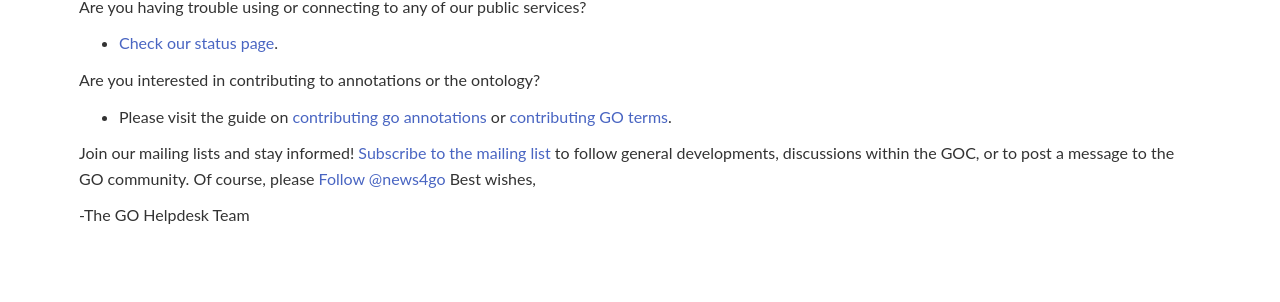
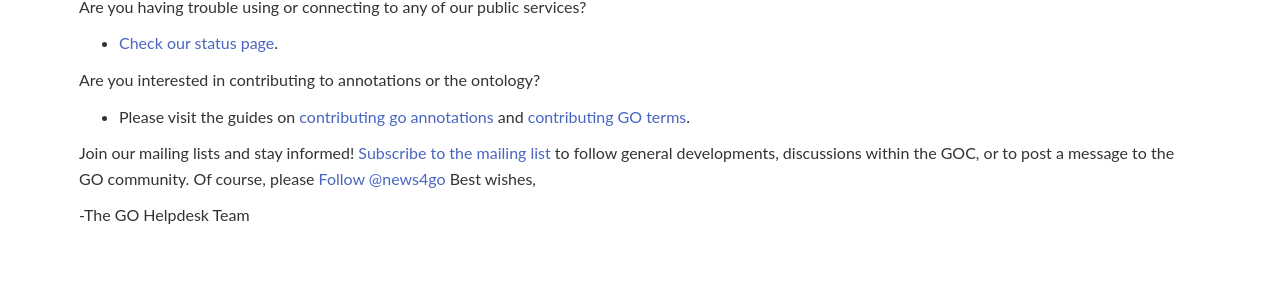
Before and after one commit to geneontology/geneontology.github.io, a Jekyll site: the page built from _docs/help.md, in a window 1280 px wide and 1078 px high. Shown: the part 377-679 px from the top of the window. Built offline with Jekyll 4.4.1, drawn with Linux system fonts in a browser that asks for light colours; nearby versions of some CDN libraries; comment, search, counter and statistics services are not loaded.

Commit message:
Update help.md
grammar

```diff
--- a/_docs/help.md
+++ b/_docs/help.md
@@ -16,7 +16,7 @@ Are you having trouble using or connecting to any of our public services?
 * [Check our status page](https://status.geneontology.org/){:target="_blank"}.
 
 Are you interested in contributing to annotations or the ontology?
-* Please visit the guide on [contributing go annotations](/docs/contributing-to-go/) or [contributing GO terms](/docs/contributing-to-go-terms/).
+* Please visit the guides on [contributing go annotations](/docs/contributing-to-go/) and [contributing GO terms](/docs/contributing-to-go-terms/).
 
 Join our mailing lists and stay informed! [Subscribe to the mailing list](https://mailman.stanford.edu/mailman/listinfo/go-friends){:target="_blank"} to follow general developments, discussions within the GOC, or to post a message to the GO community.
 Of course, please <a href="https://twitter.com/news4go?ref_src=twsrc%5Etfw" class="twitter-follow-button" data-size="large" data-show-count="false">Follow @news4go</a><script async src="https://platform.twitter.com/widgets.js" charset="utf-8"></script>
```
